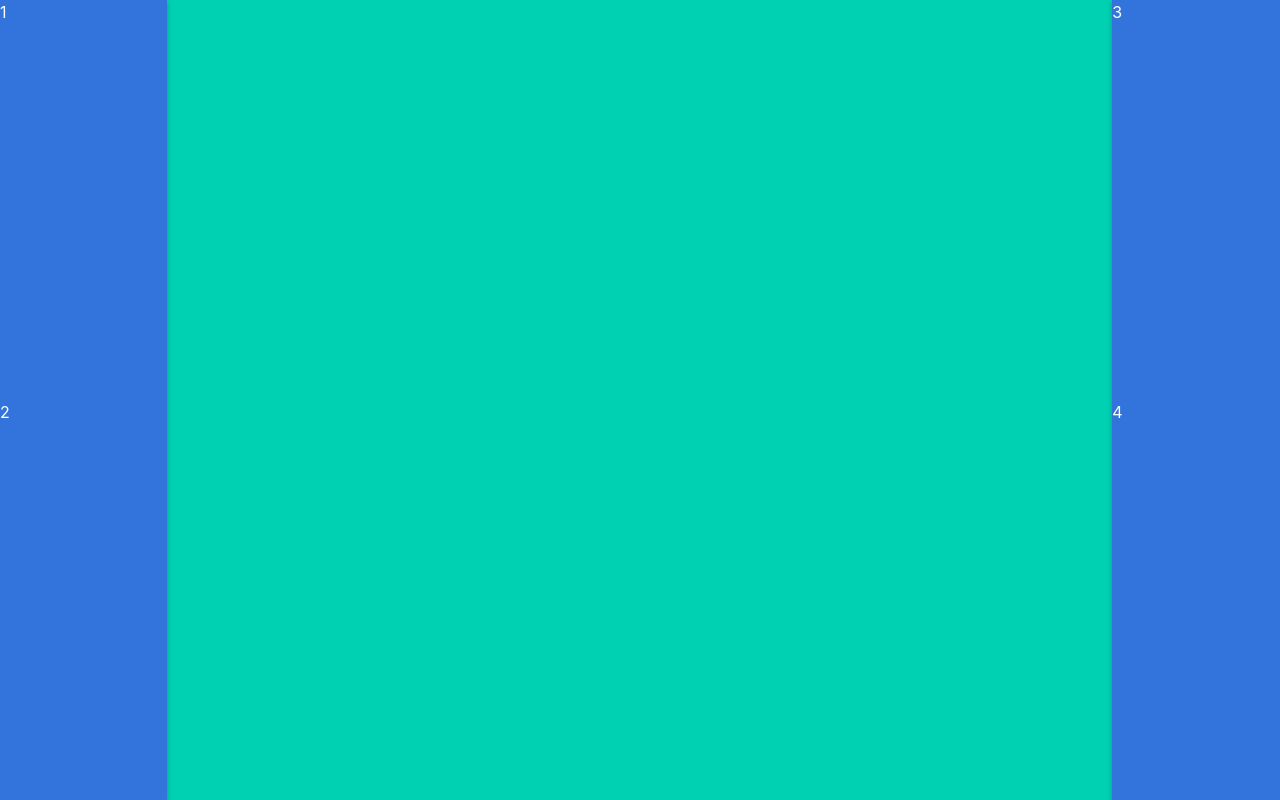
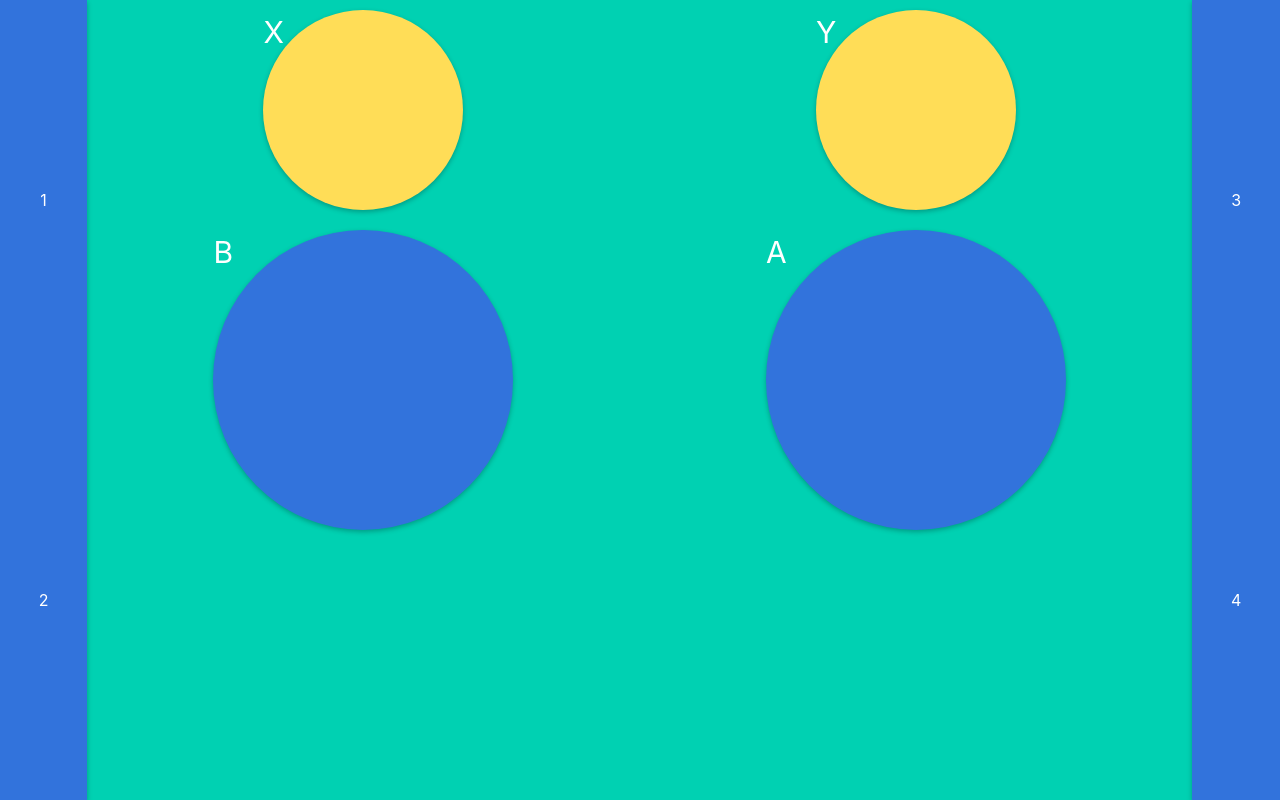
Before and after one commit to comsolid/remote-pad, a Vue app: page /home in a window 1280 px wide. Built offline with nearby package versions, Linux system fonts and the light colour scheme.

Commit message:
Componente Buttons

```diff
--- /dev/null
+++ b/src/components/pad/Buttons.vue
@@ -0,0 +1,69 @@
+<template lang="html">
+    <div class="pad-container__buttons">
+        <div class="row row-1">
+            <div class="pad-button pad-button-sm">
+                <span>Y</span>
+            </div>
+            <div class="pad-button pad-button-sm">
+                <span>X</span>
+            </div>
+        </div>
+        <div class="row row-2">
+            <div class="pad-button pad-button-md">
+                <span>B</span>
+            </div>
+            <div class="pad-button pad-button-md">
+                <span>A</span>
+            </div>
+        </div>
+    </div>
+</template>
+
+<script>
+export default {
+}
+</script>
+
+<style lang="css">
+.pad-container__buttons {
+    flex-grow: 6;
+}
+
+.row {
+    display: flex;
+    justify-content: space-around;
+}
+
+.row-1 {
+    flex-direction: row-reverse;
+}
+
+.row-2 {
+
+}
+
+.row > div {
+    margin: 10px;
+}
+
+.pad-button {
+    border-radius: 50%;
+    box-shadow: 0 2px 5px 0 rgba(0,0,0,.26);
+}
+
+.pad-button > span {
+    font-size: 30px;
+}
+
+.pad-button-sm {
+    width: 200px;
+    height: 200px;
+    background-color: #ffdd57;
+}
+
+.pad-button-md {
+    width: 300px;
+    height: 300px;
+    background-color: #3273dc;
+}
+</style>
--- a/src/components/pad/Direction.vue
+++ b/src/components/pad/Direction.vue
@@ -1,5 +1,5 @@
 <template lang="html">
-    <div class="pad-container__arrow">
+    <div class="pad-container__arrows">
         <div>
             {{ val1 }}
         </div>
@@ -42,7 +42,7 @@ export default {
 </script>
 
 <style lang="css">
-.pad-container__arrow {
+.pad-container__arrows {
     display: flex;
     flex-direction: column;
     justify-content: space-around;
@@ -53,4 +53,8 @@ export default {
     background: #3273dc;
     box-shadow: 0 2px 5px 0 rgba(0,0,0,.26);
 }
+
+.pad-container__arrows > div {
+    align-self: center;
+}
 </style>
--- a/src/pages/Home.vue
+++ b/src/pages/Home.vue
@@ -3,9 +3,7 @@
         <div class="hero-head">
             <div class="pad-container">
                 <direction position="left"></direction>
-                <div class="pad-container__buttons">
-                    <!-- botoes -->
-                </div>
+                <buttons></buttons>
                 <direction position="right"></direction>
             </div>
         </div>
@@ -14,11 +12,13 @@
 
 <script>
 import Direction from '../components/pad/Direction'
+import Buttons from '../components/pad/Buttons'
 
 export default {
     name: 'HomePage',
     components: {
-        Direction
+        Direction,
+        Buttons
     }
 }
 </script>
@@ -29,18 +29,4 @@ export default {
     width: 100%;
     min-height: 100vh;
 }
-
-.pad-container__arrow > div {
-    display: inline-block;
-    width: 50%;
-    height: 50%;
-}
-
-.pad-container__arrow--left, .pad-container__arrow--right {
-    min-height: 50%;
-}
-
-.pad-container__buttons {
-    flex-grow: 6;
-}
 </style>
```
